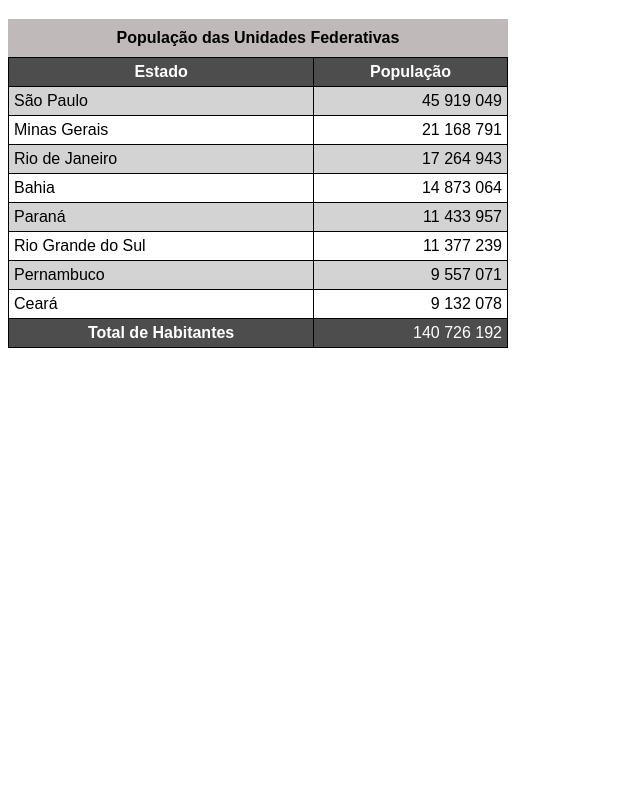
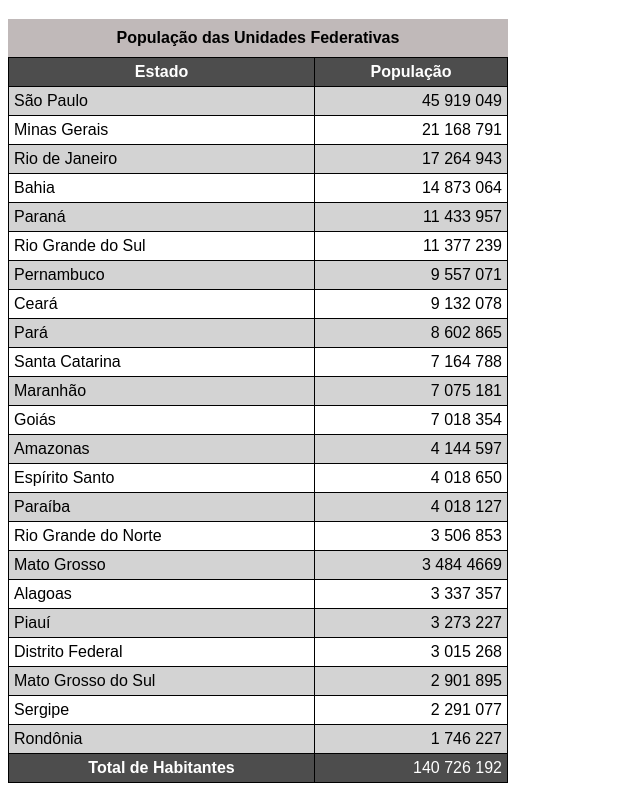
Before and after one commit to sofiasalomaosantana/Curso-html-css, a plain HTML site: page exercícios/ex023/tabela002.html in a window 1280 px wide. Shown: the part 61-852 px from the top of the page, without its empty margins (0-640 px from the left). Before the commit the page ends 800 px from the top, so only its background shows below. Drawn offline with Linux system fonts and the light colour scheme.

Commit message:
table003

```diff
--- a/exercícios/ex023/tabela002.html
+++ b/exercícios/ex023/tabela002.html
@@ -26,7 +26,11 @@
         }
         tbody > tr:nth-child(odd){/*Pseudo-classe que faz as linhas pares (odd - in english) ficarem coloridas*/
             background-color:lightgray;
-
+        }
+        thead> tr> th{
+            position: sticky;
+            top:-1px;
+            background-color:rgb(77, 77, 77) ;
         }
         td.num{
             text-align: right;
@@ -78,6 +82,68 @@
                 <td>Ceará</td>
                 <td class="num">9 132 078</td>
             </tr>
+            <tr>
+                <td>Pará</td>
+                <td class="num">8 602 865</td>
+            </tr>
+            <tr>
+                <td>Santa Catarina</td>
+                <td class="num"> 7 164 788</td>
+            </tr>
+            <tr>
+                <td>Maranhão</td>
+                <td class="num">7 075 181</td>
+            </tr>
+            <tr>
+                <td>Goiás</td>
+                <td class="num">7 018 354</td>
+            </tr>
+            <tr>
+                <td>Amazonas</td>
+                <td class="num">4 144 597</td>
+            </tr>
+            <tr>
+                <td>Espírito Santo</td>
+                <td class="num">4 018 650</td>
+            </tr>
+            <tr>
+                <td>Paraíba</td>
+                <td class="num">4 018 127</td>
+            </tr>
+            <tr>
+                <td>Rio Grande do Norte</td>
+                <td class="num">3 506 853</td>
+            </tr>
+            <tr>
+                <td>Mato Grosso</td>
+                <td class="num">3 484 4669</td>
+            </tr>
+            <tr>
+                <td>Alagoas</td>
+                <td class="num">3 337 357</td>
+            </tr>
+            <tr>
+                <td>Piauí</td>
+                <td class="num">3 273 227</td>
+            </tr>
+            <tr>
+                <td>Distrito Federal</td>
+                <td class="num">3 015 268</td>
+            </tr>
+            <tr>
+                <td>Mato Grosso do Sul</td>
+                <td class="num">2 901 895</td>
+            </tr>
+             <tr>
+                <td>Sergipe</td>
+                <td class="num">2 291 077</td>
+            </tr>
+            <tr>
+                <td>Rondônia</td>
+                <td class="num">1 746 227</td>
+            </tr>
+
+
         </tbody>
         <tfoot>
             <th> Total de Habitantes</th>
```
Also changed, not shown: exercícios/ex023/tabela003.html (added, +50 -0 lines).
